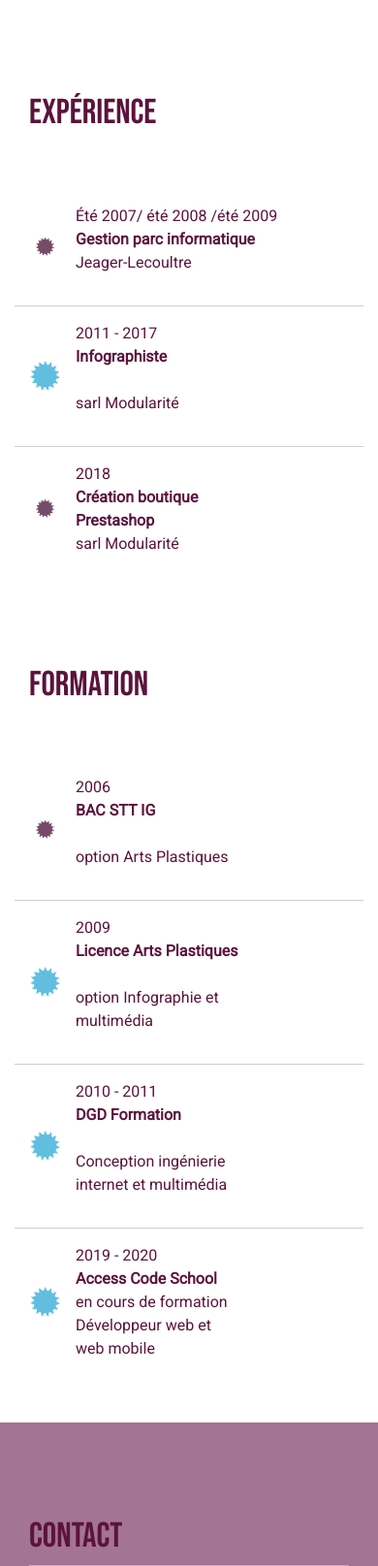
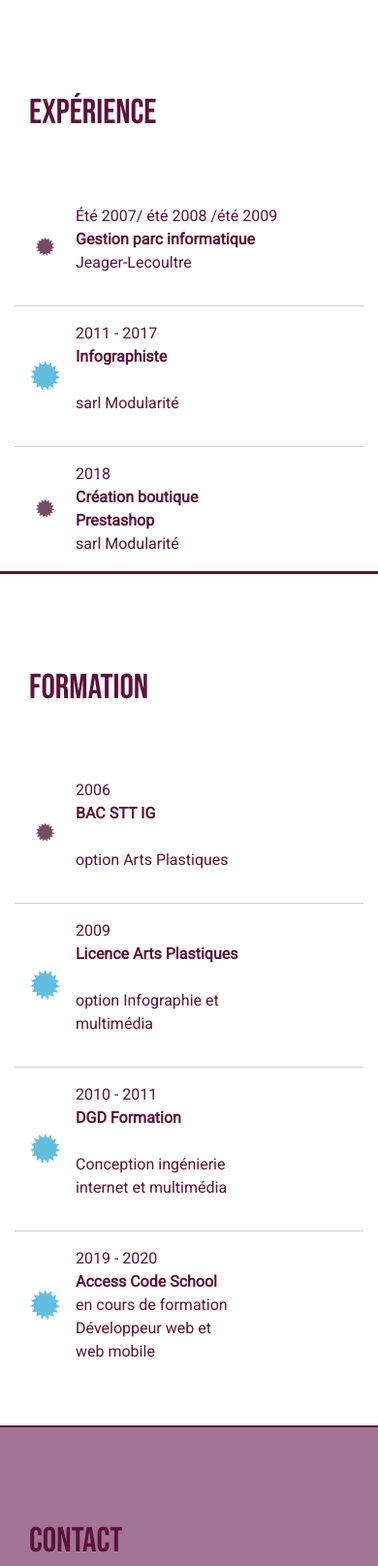
Before and after one commit to ChloePottier/portfolio, a PHP site: page / in a window 390 px wide. Shown: the part 4076-5691 px from the top of the page at 97% size. Run offline with PHP 8.4, Linux system fonts and the light colour scheme; some libraries are stand-ins or nearby versions; some web fonts are replaced.

Commit message:
time-line responsive

```diff
--- a/style.css
+++ b/style.css
@@ -253,6 +253,7 @@ nav ul{
 /* Contact */
 .bg-contact{
     background: linear-gradient(0.25turn, rgb(163,116,148) 50%, rgb(162,218,234) 50%);
+    border-top: solid 2px #58133C
 }
 .btn-portfolio{
     top:0;
@@ -368,5 +369,5 @@ input{
     .pb-6{padding-bottom: 0;}
     .pb-sm-6{padding-bottom: 4rem;}
     .border-bottom{border-bottom: solid 1px rgb(207, 207, 207)!important;}
-    #experience{border-bottom: none;}
+    /* #experience{border-bottom: none;} */
 }
```
